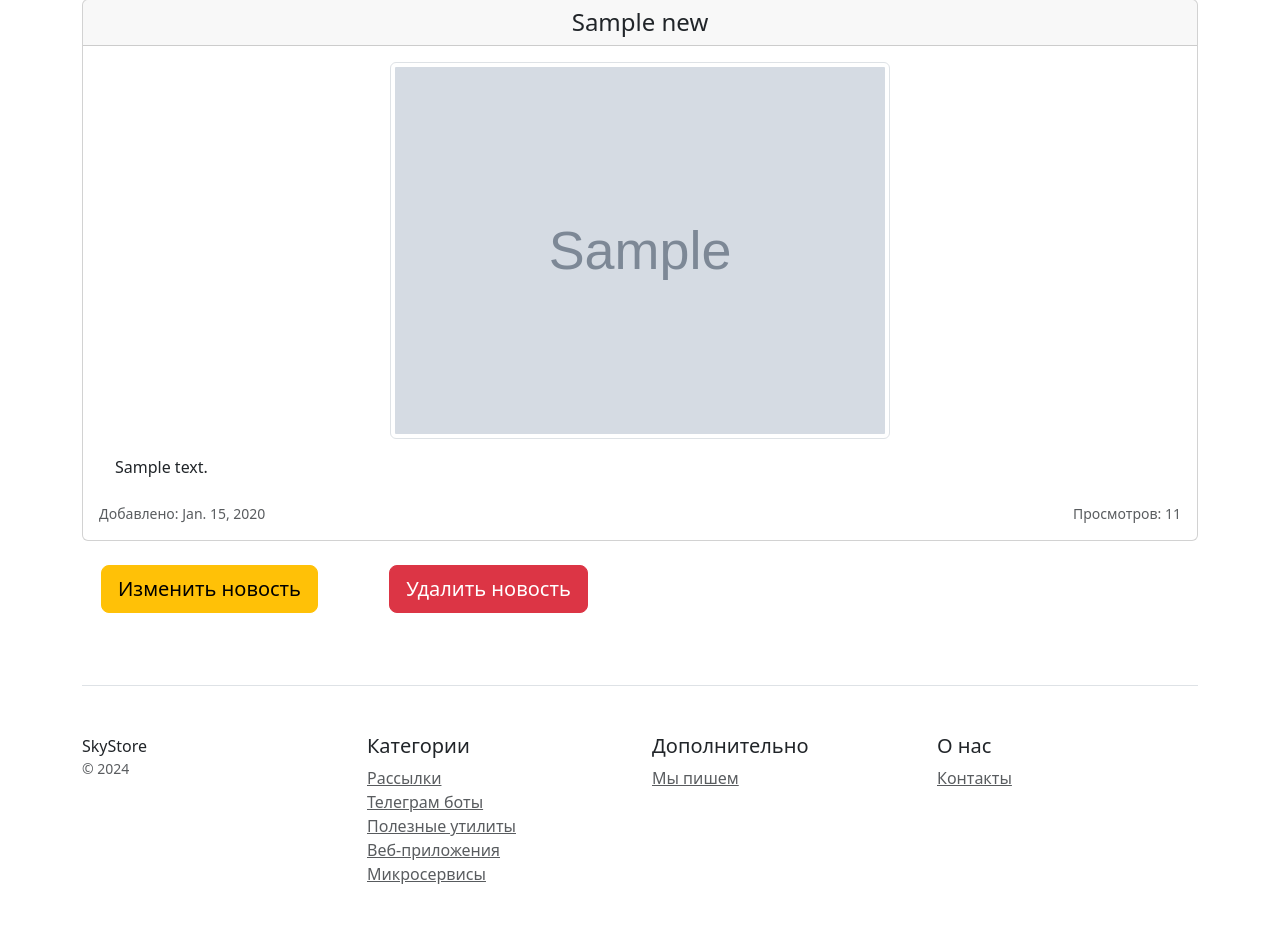
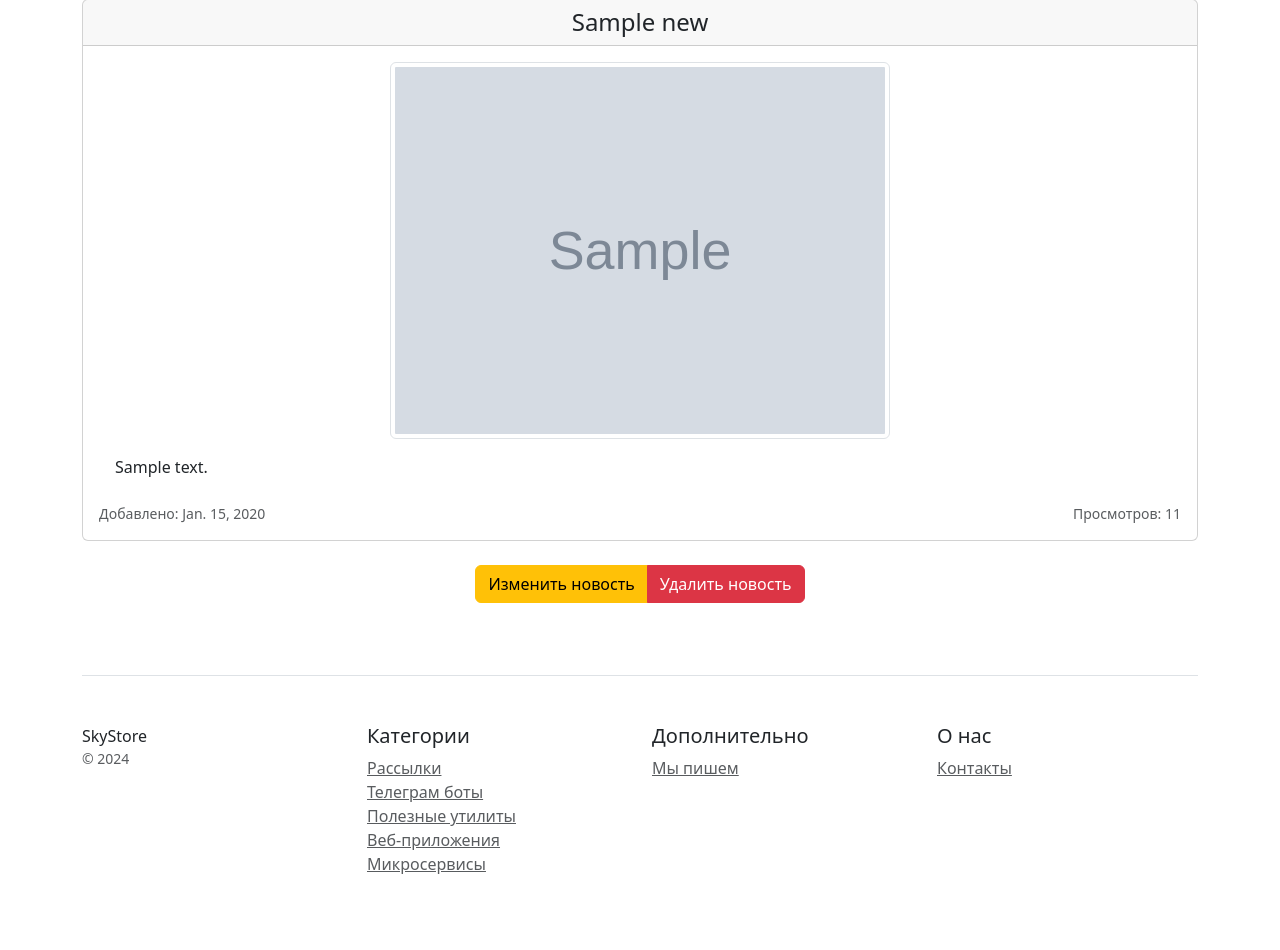
Before and after one commit to krishchuk/hw19_2_Django, a Django app: page /news/detail/1 in a window 1280 px wide. Shown: the part 285-1235 px from the top of the page. After the commit the page ends 1159 px from the top, so only its background shows below. Run offline with Django 5.2, Linux system fonts and the light colour scheme; tables that the repository leaves empty hold one stand-in row (values such as "Sample post"); grey boxes marked "Sample" are stand-in pictures; some libraries are stand-ins or nearby versions.

Commit message:
update buttons

```diff
--- a/news/templates/news/news_detail.html
+++ b/news/templates/news/news_detail.html
@@ -21,13 +21,11 @@
         </div>
     </div>
 
-<div class="row">
-    <div class="col-3 mb-4">
-        <a href="{% url 'news:news_update' object.pk %}" type="button" class="btn btn-lg btn-block btn-warning">Изменить новость</a>
+    <div class="col-12">
+        <div class="btn-group mb-4 " role="group" aria-label="Basic example">
+            <a href="{% url 'news:news_update' object.pk %}" type="button" class="btn btn-block btn-warning">Изменить новость</a>
+            <a href="{% url 'news:news_delete' object.pk %}" type="button" class="btn btn-block btn-danger">Удалить новость</a>
+        </div>
     </div>
-    <div class="col-3 mb-4">
-        <a href="{% url 'news:news_delete' object.pk %}" type="button" class="btn btn-lg btn-block btn-danger">Удалить новость</a>
-    </div>
-</div>
 
 {% endblock %}
--- a/news/templates/news/news_form.html
+++ b/news/templates/news/news_form.html
@@ -11,7 +11,7 @@
                 <form method="post">
                     {% csrf_token %}
                     {{ form.as_p }}
-                    <button type="submit" class="btn btn-lg btn-block btn-outline-primary">
+                    <button type="submit" class="btn btn-lg btn-block btn-success mb-3">
                         {% if object %}
                             Изменить
                         {% else %}
@@ -19,6 +19,9 @@
                         {% endif %}
                     </button>
                 </form>
+                <div class="col-12">
+                    <a href="{% url 'news:news_list' %}" type="button" class="btn btn-secondary">Отмена</a>
+                </div>
             </div>
         </div>
     </div>
```
